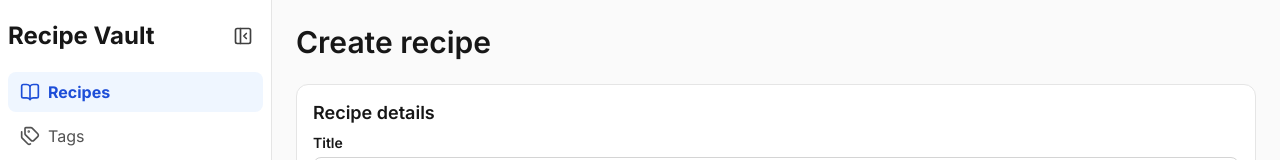
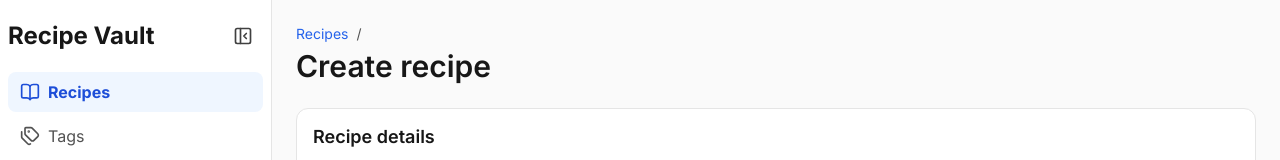
Before and after one commit to gbabiars/recipe-vault, a Next.js app: page /recipes/new in a window 1280 px wide. Shown: the top 160 px of the page. Built offline with nearby package versions, Linux system fonts and the light colour scheme; no server answers; sample sign-in values are in the browser's storage.

Commit message:
feat(recipes): add create page breadcrumbs
The create recipe page lacked a way back to the recipe list. Add the existing linked Recipes breadcrumb above the page heading and cover its destination in a route test.

```diff
--- a/src/app/(private)/recipes/new/page.tsx
+++ b/src/app/(private)/recipes/new/page.tsx
@@ -1,12 +1,20 @@
 import { requireUser } from "@/lib/auth/require-user";
 import { RecipeForm } from "@/features/recipes/recipe-form";
 import { saveRecipeAction } from "@/features/recipes/actions";
+import { Breadcrumbs, BreadcrumbsItem } from "@/components/ui/breadcrumbs";
 import { PageContent, PageHeader, PageLayout } from "@/components/ui/page-layout";
 export default async function NewRecipePage() {
   await requireUser();
   return (
     <PageLayout>
-      <PageHeader title="Create recipe" />
+      <PageHeader
+        title="Create recipe"
+        overline={
+          <Breadcrumbs trailingSeparator>
+            <BreadcrumbsItem href="/recipes">Recipes</BreadcrumbsItem>
+          </Breadcrumbs>
+        }
+      />
       <PageContent>
         <RecipeForm saveAction={saveRecipeAction} />
       </PageContent>
```
Also changed, not shown: 1 other file (tests, documents, lock files or other folders).
